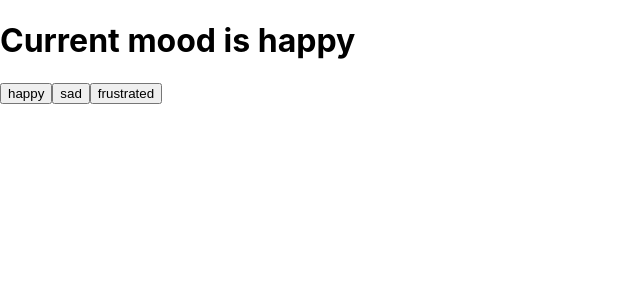
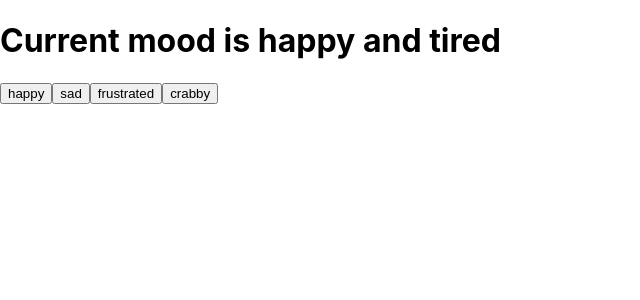
Before and after one commit to jakewarrenblack/linkedin-react-js-essentials, a React (Create React App) app: page / in a window 1280 px wide. Shown: the top 300 px of the page, without its empty margins (0-640 px from the left). Built offline with nearby package versions, Linux system fonts and the light colour scheme.

Commit message:
A quick look at useEffect

```diff
--- a/src/App.js
+++ b/src/App.js
@@ -1,25 +1,36 @@
-import React, { useState } from "react";
+import React, { useState, useEffect } from "react";
 import "./App.css";
 
 function App() {
-  // We can use array destructuring to pop the first item out of this array
-  // and give it a name
+  const [emotion, setEmotion] = useState("happy");
+  const [secondary, setSecondary] = useState("tired");
 
-  // useState has 2 values in it, so we use destructuring to get at them,
-  // instead of having to use indexes
+  // second argument = dependency array
+  // if nothing passed, props in the state will always have their initial values
 
-  // first is state variable, second is function for updating the state
-  // this is the naming convention:
-  const [emotion, setEmotion] = useState("happy");
-  // useState(initial value here, can be anything; boolean, number, string)
+  // but can also use it to keep track of values,
+  // eg here we pass emotion so useEffect will update if state changes
+
+  // this will watch emotion change
+  useEffect(() => {
+    console.log(`It's ${emotion} around here`);
+  }, [emotion]);
+
+  // this will watch secondary change
+  useEffect(() => {
+    console.log(`It's also ${secondary} around here!`);
+  }, [secondary]);
 
   return (
     <>
-      <h1>Current mood is {emotion}</h1>
+      <h1>
+        Current mood is {emotion} and {secondary}
+      </h1>
       {/* Plug a new value into the 'emotion' state */}
       <button onClick={() => setEmotion("happy")}>happy</button>
       <button onClick={() => setEmotion("sad")}>sad</button>
       <button onClick={() => setEmotion("frustrated")}>frustrated</button>
+      <button onClick={() => setSecondary("crabby")}>crabby</button>
     </>
   );
 }
```
